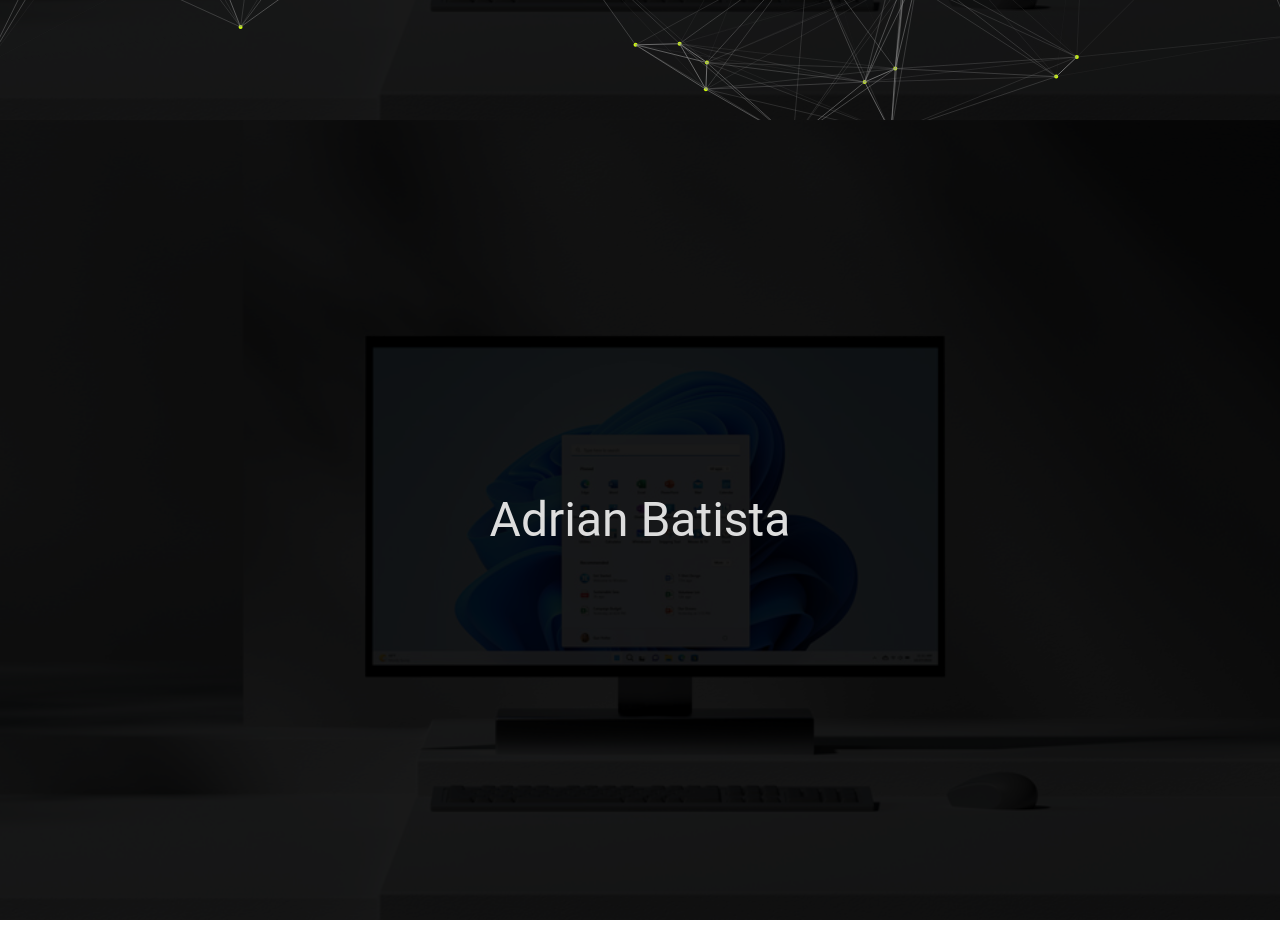
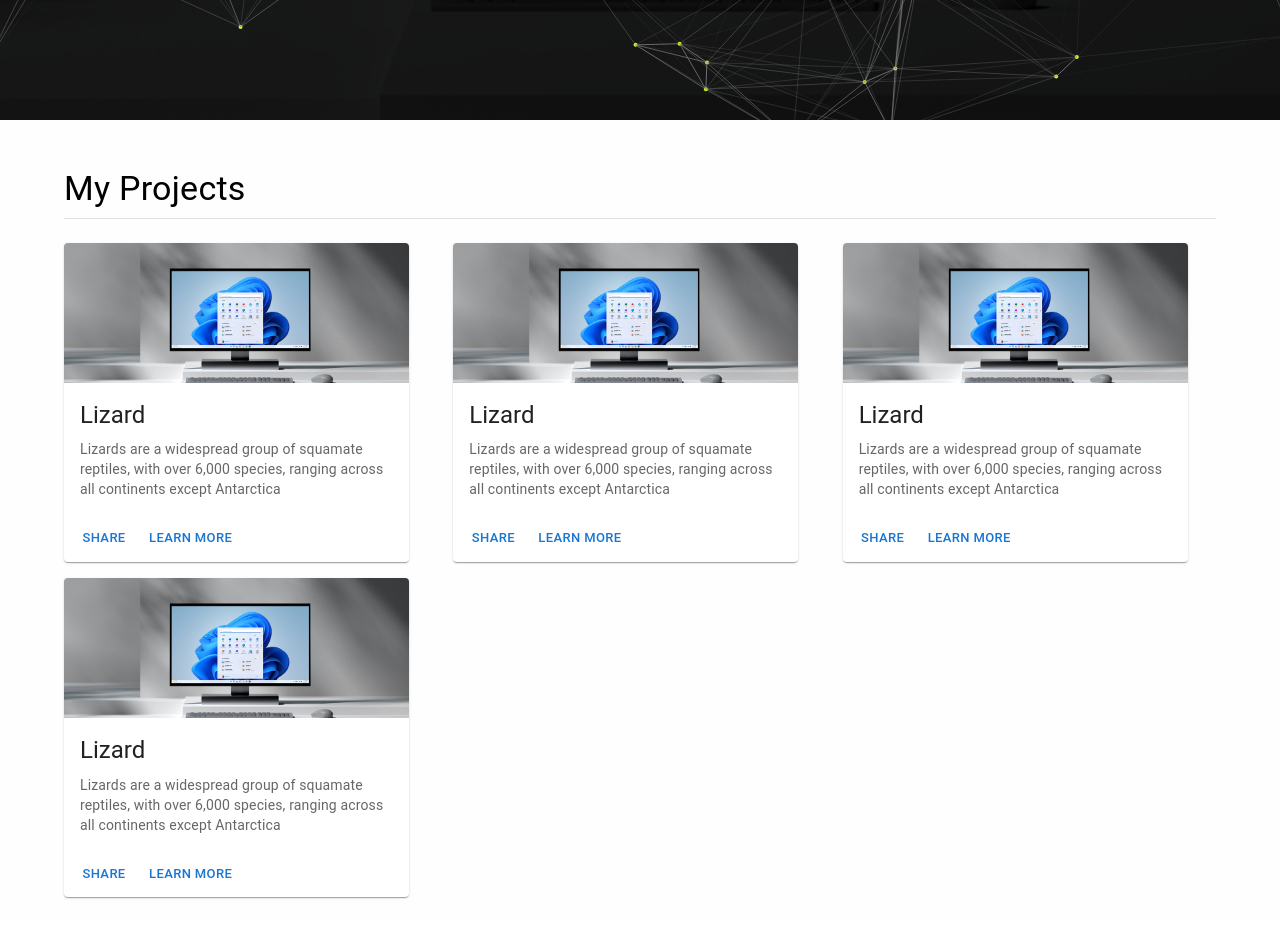
Before and after one commit to AdrianBatista/portifolio, a React (Vite) app: page / in a window 1280 px wide. Shown: the part 680-1625 px from the top of the page. Before the commit the page ends 1600 px from the top, so only its background shows below. Built offline with nearby package versions, Linux system fonts and the light colour scheme.

Commit message:
projects section

```diff
--- a/src/App.tsx
+++ b/src/App.tsx
@@ -1,22 +1,22 @@
 import ResponsiveAppBar from "./components/interface/ResponsibleAppBar";
 import "./App.css";
-import { Typography } from "@mui/material";
+import { Paper, Typography } from "@mui/material";
 import Panel from "./components/interface/Panel";
+import ProjectSection from "./components/sections/ProjectsSection";
 
 export default function App() {
   return (
     <>
       <ResponsiveAppBar />
-      <Panel canvas={true}>
+      <Panel
+        canvas={true}
+        background={{ type: "image", url: "/images/pc.jpg" }}
+      >
         <Typography variant="h3" sx={{ color: "#DDD" }}>
           Adrian Batista
         </Typography>
       </Panel>
-      <Panel>
-        <Typography variant="h3" sx={{ color: "#DDD" }}>
-          Adrian Batista
-        </Typography>
-      </Panel>
+      <ProjectSection />
     </>
   );
 }
--- /dev/null
+++ b/src/components/interface/Card.tsx
@@ -0,0 +1,34 @@
+import {
+  Typography,
+  CardMedia,
+  CardContent,
+  CardActions,
+  Button,
+} from "@mui/material";
+
+import MuiCard from "@mui/material/Card";
+
+export default function Card() {
+  return (
+    <MuiCard sx={{ maxWidth: 345 }}>
+      <CardMedia
+        sx={{ height: 140 }}
+        image="/images/pc.jpg"
+        title="green iguana"
+      />
+      <CardContent>
+        <Typography gutterBottom variant="h5" component="div">
+          Lizard
+        </Typography>
+        <Typography variant="body2" color="text.secondary">
+          Lizards are a widespread group of squamate reptiles, with over 6,000
+          species, ranging across all continents except Antarctica
+        </Typography>
+      </CardContent>
+      <CardActions>
+        <Button size="small">Share</Button>
+        <Button size="small">Learn More</Button>
+      </CardActions>
+    </MuiCard>
+  );
+}
--- a/src/components/interface/Panel.tsx
+++ b/src/components/interface/Panel.tsx
@@ -2,12 +2,19 @@ import { ReactNode } from "react";
 import { Box } from "@mui/material";
 import CanvaBackground from "./CanvaBackground";
 
+type TBackground = {
+  type?: string;
+  url?: string;
+  color?: string;
+};
+
 type Props = {
   children: ReactNode;
   canvas?: boolean;
+  background?: TBackground;
 };
 
-export default function Panel({ children, canvas }: Props) {
+export default function Panel({ children, canvas, background }: Props) {
   return (
     <>
       <Box
@@ -17,23 +24,36 @@ export default function Panel({ children, canvas }: Props) {
         }}
       >
         <Box
-          sx={{
-            backgroundImage: "url('/images/pc.jpg')",
+          sx={
+            background?.type == "image"
+              ? {
+                  backgroundImage: `url(${
+                    background?.url ?? "/images/pc.jpg"
+                  })`,
                   backgroundRepeat: "no-repeat",
                   backgroundPosition: "center",
                   backgroundSize: "cover",
                   borderRadius: "none",
-          }}
+                }
+              : {
+                  backgroundColor: background?.color ?? "#CCC",
+                }
+          }
         >
           <Box
-            sx={{
+            sx={() => {
+              var style = {
                 width: "100vw",
-              height: "100vh",
+                minHeight: "100vh",
                 display: "flex",
                 justifyContent: "center",
                 alignItems: "center",
-              backgroundColor: "rgba(0,0,0,0.9)",
                 borderRadius: "none",
+                backgroundColor: "",
+              };
+              return background?.color
+                ? style
+                : { ...style, backgroundColor: "rgba(0,0,0,0.9)" };
             }}
           >
             {canvas ? <CanvaBackground /> : <></>}
@@ -42,7 +62,7 @@ export default function Panel({ children, canvas }: Props) {
         <Box
           sx={{
             width: "100vw",
-            height: "100vh",
+            minHeight: "100vh",
             marginTop: "-100vh",
             display: "flex",
             justifyContent: "center",
--- /dev/null
+++ b/src/components/sections/ProjectsSection.tsx
@@ -0,0 +1,31 @@
+import Panel from "../interface/Panel";
+import { Paper, Typography, Divider, Container } from "@mui/material";
+import Grid from "@mui/material/Unstable_Grid2";
+import Card from "../interface/Card";
+
+export default function ProjectSection() {
+  return (
+    <Panel background={{ color: "#FEFEFE" }}>
+      <Container sx={{ p: 3, m: 3 }}>
+        <Typography variant="h4" mb={1}>
+          My Projects
+        </Typography>
+        <Divider />
+        <Grid container spacing={2} mt={2}>
+          <Grid xs={12} sm={6} md={4} xl={3}>
+            <Card />
+          </Grid>
+          <Grid xs={12} sm={6} md={4} xl={3}>
+            <Card />
+          </Grid>
+          <Grid xs={12} sm={6} md={4} xl={3}>
+            <Card />
+          </Grid>
+          <Grid xs={12} sm={6} md={4} xl={3}>
+            <Card />
+          </Grid>
+        </Grid>
+      </Container>
+    </Panel>
+  );
+}
```
Lines whose indentation alone changed are shown as unchanged.
